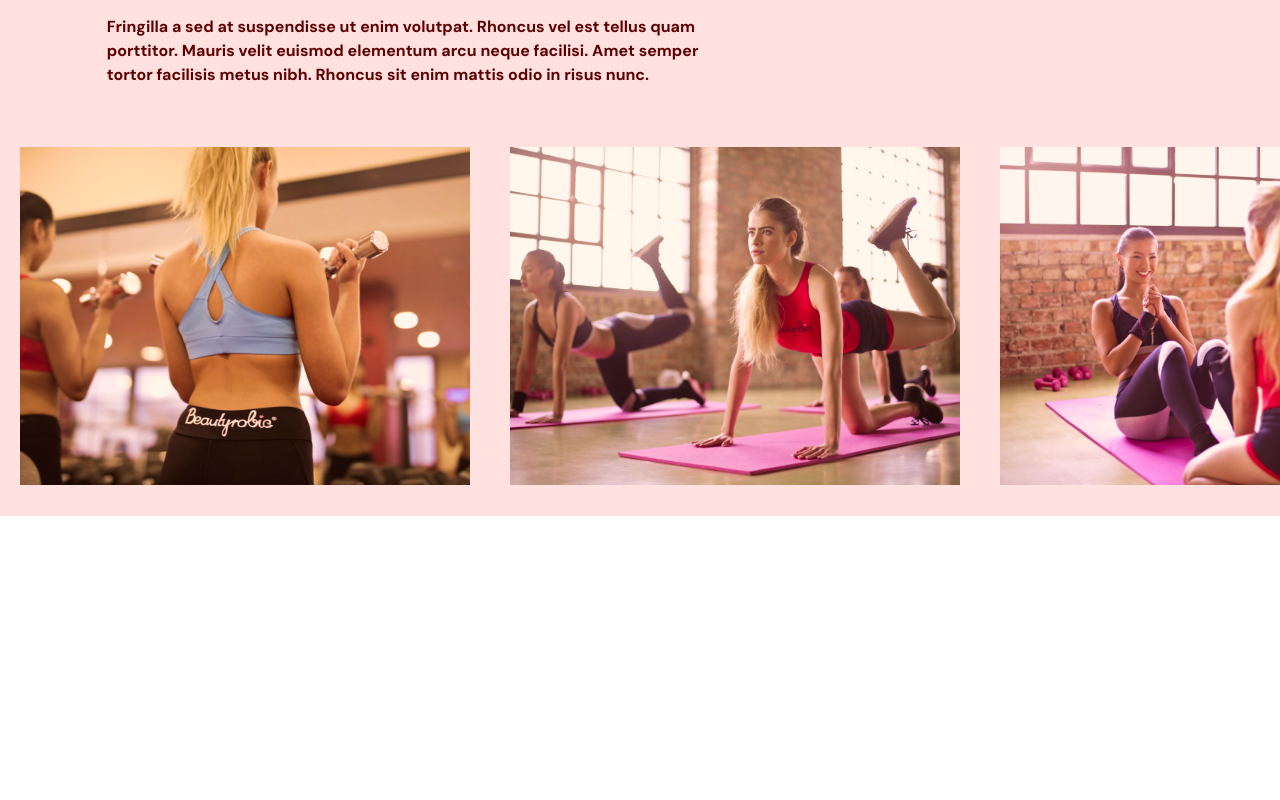
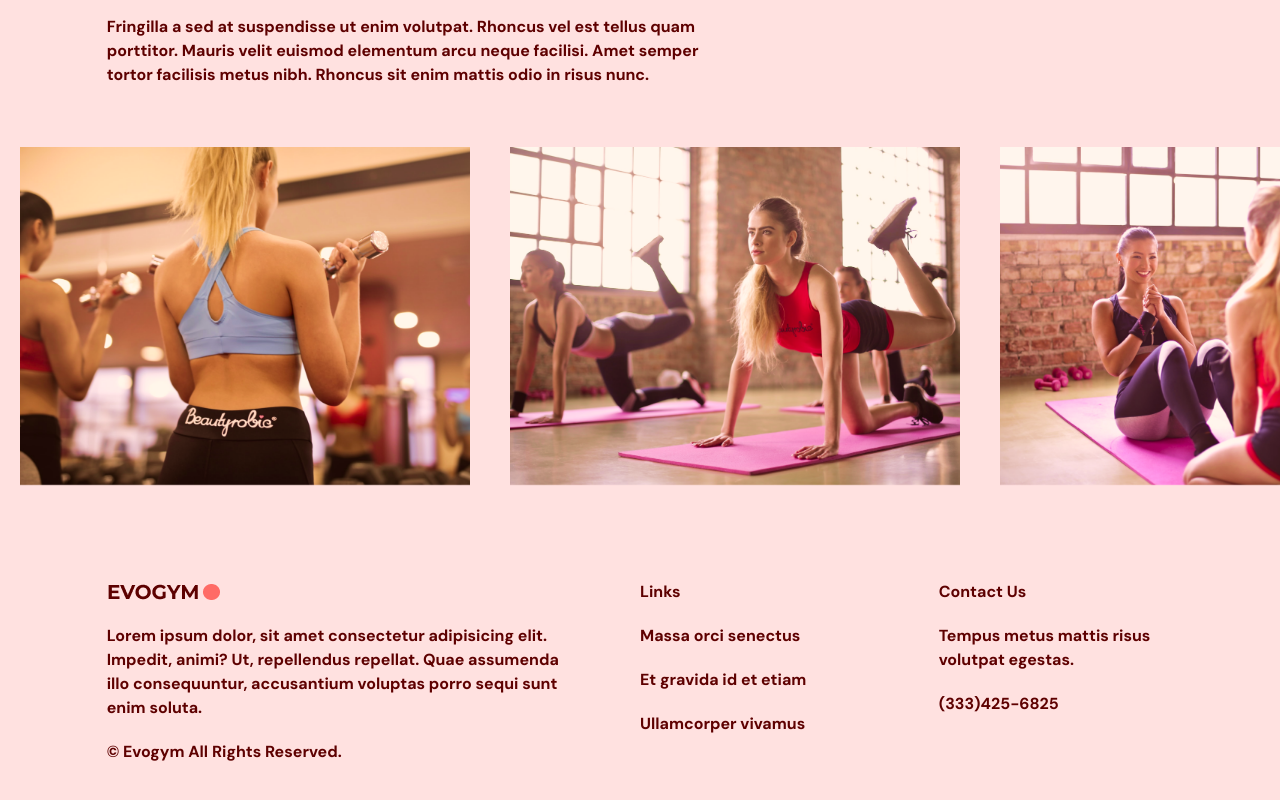
Before and after one commit to posternaka/fitness-app, a React (Vite) app: page / in a window 1280 px wide. Shown: the part 2210-3010 px from the top of the page. Before the commit the page ends 2726 px from the top, so only its background shows below. Built offline with nearby package versions, Linux system fonts and the light colour scheme.

Commit message:
developed and styled footer

```diff
--- a/src/App.tsx
+++ b/src/App.tsx
@@ -1,4 +1,5 @@
 import Benefits from '@/scenes/benefits';
+import Footer from '@/scenes/footer';
 import Home from '@/scenes/home';
 import Navbar from '@/scenes/navbar';
 import OurClasses from '@/scenes/ourClasses';
@@ -48,6 +49,7 @@
 			<Home setSelectedPage={setSelectedPage} />
 			<Benefits setSelectedPage={setSelectedPage} />
 			<OurClasses setSelectedPage={setSelectedPage} />
+			<Footer />
 		</div>
 	);
 }
--- /dev/null
+++ b/src/scenes/footer/index.tsx
@@ -0,0 +1,32 @@
+import Logo from '@/assets/Logo.png';
+
+const Footer = () => {
+	return (
+		<footer className='bg-primary-100 py-16'>
+			<div className='justify-center mx-auto w-5/6 gap-16 md:flex'>
+				<div className='mt-16 basis-1/2 md:mt-0'>
+					<img src={Logo} alt='logo' />
+					<p className='my-5'>
+						Lorem ipsum dolor, sit amet consectetur adipisicing elit. Impedit,
+						animi? Ut, repellendus repellat. Quae assumenda illo consequuntur,
+						accusantium voluptas porro sequi sunt enim soluta.
+					</p>
+					<p>© Evogym All Rights Reserved.</p>
+				</div>
+				<div className='mt-16 basis-1/4 md:mt-0'>
+					<h4 className='font-bold'>Links</h4>
+					<p className='my-5'>Massa orci senectus</p>
+					<p className='my-5'>Et gravida id et etiam</p>
+					<p>Ullamcorper vivamus</p>
+				</div>
+				<div className='mt-16 basis-1/4 md:mt-0'>
+					<h4 className='font-bold'>Contact Us</h4>
+					<p className='my-5'>Tempus metus mattis risus volutpat egestas.</p>
+					<p>(333)425-6825</p>
+				</div>
+			</div>
+		</footer>
+	);
+};
+
+export default Footer;
```
